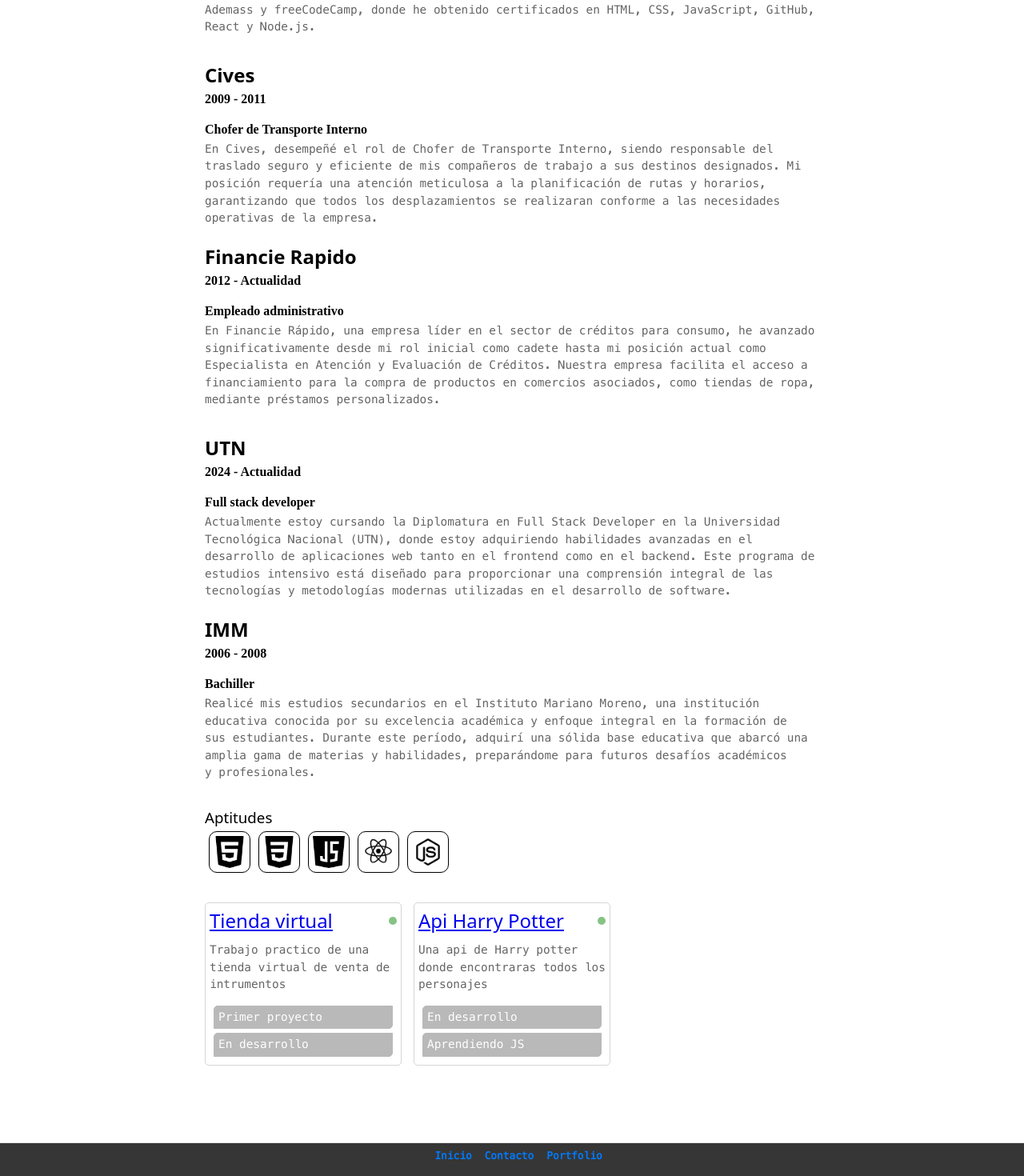
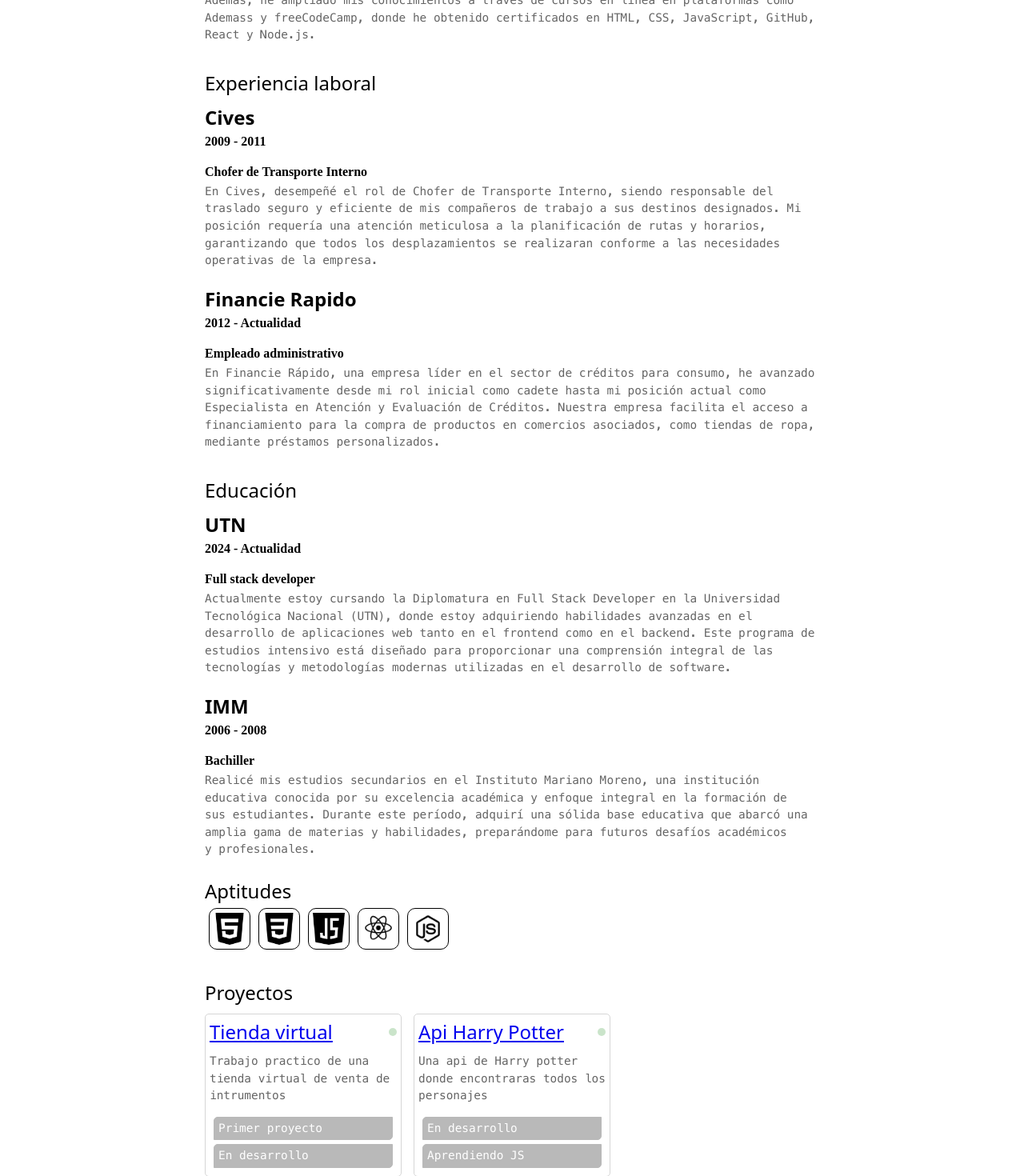
Before and after one commit to sachacq1/tpreact, a React (Vite) app: page /portfolio in a window 1280 px wide. Shown: the part 420-1890 px from the top of the page at 80% size. Built offline with nearby package versions, Linux system fonts and the light colour scheme.

Commit message:
change title component

```diff
--- a/src/components/aptitudes/Aptitudes.jsx
+++ b/src/components/aptitudes/Aptitudes.jsx
@@ -29,7 +29,7 @@ const aptitudes = [
 const Aptitudes = () => {
     return (
         <div className="aptitudes-list">
-            <h3>Aptitudes</h3>
+            <h2>Aptitudes</h2>
             {aptitudes.map((aptitude, index) => (
                 <div className="aptitudes" key={index}>
                     <div className="cont-header-aptitudes">
--- a/src/components/educacion/educacion.jsx
+++ b/src/components/educacion/educacion.jsx
@@ -20,6 +20,8 @@ const educationTitle = [
 
 const Education = () => {
     return (
+        <section className='cont-education-list'>
+            <h2 className="text-bold">Educación</h2>
         <div className="education-list">
             {educationTitle.map((education, index) => (
                 <div key={index}>
@@ -32,6 +34,7 @@ const Education = () => {
                 </div>
             ))}
         </div>
+        </section>
     );
 };
 
--- a/src/components/proyectos/proyectos.jsx
+++ b/src/components/proyectos/proyectos.jsx
@@ -20,6 +20,8 @@ const projects = [
 
 const Projects = () => {
     return (
+        <section className='cont-project-list'>
+            <h2 className="text-bold">Proyectos</h2>
         <div className="project-list" >
             {
                 projects.map((project, index) => {
@@ -27,6 +29,7 @@ const Projects = () => {
 
                     return (
                         <div className="project" key={index}>
+
                             <div className="cont-header-project">
                                 <h3><a target="_blank" rel="noopener noreferrer" href={project.url}>{project.name}</a></h3>
                                 <span className={project.status === 1 ? "production" : ""}></span>
@@ -38,6 +41,7 @@ const Projects = () => {
                 })
             }
         </div >
+        </section>
     );
 };
 
--- a/src/components/trabajos/trabajo.jsx
+++ b/src/components/trabajos/trabajo.jsx
@@ -21,6 +21,8 @@ const works = [
 
 const Works = () => {
     return (
+        <section className='cont-work-list'>
+            <h2 className="text-bold">Experiencia laboral</h2>
         <div className="work-list">
             {works.map((work, index) => (
                 <div key={index}>
@@ -33,6 +35,7 @@ const Works = () => {
                 </div>
             ))}
         </div>
+        </section>
     );
 };
 
--- a/src/views/notFound/NotFound.jsx
+++ b/src/views/notFound/NotFound.jsx
@@ -1,3 +1,4 @@
+/* eslint-disable no-unused-vars */
 import Layout from "../../components/layout/Layout.jsx";
 import "./NotFound.css"
 import { Link } from "react-router-dom";
--- a/src/views/portfolio/Portfolio..jsx
+++ b/src/views/portfolio/Portfolio..jsx
@@ -36,7 +36,6 @@ const Portfolio = () => {
                     <h2 className="text-bold">Sobre mi</h2>
                     <p>Actualmente trabajando en Financie Rápido, donde comencé como cadete y ahora me dedico a la gestión de créditos. Mi interés por el desarrollo de software me llevó a estudiar una diplomatura en Full Stack Development en la Universidad Tecnológica Nacional (UTN). Además, he ampliado mis conocimientos a través de cursos en línea en plataformas como Ademass y freeCodeCamp, donde he obtenido certificados en HTML, CSS, JavaScript, GitHub, React y Node.js. </p>
                 </section>
-
                 <Works />
                 <Education />
                 <Aptitudes />
--- a/src/views/portfolio/Portfolio.css
+++ b/src/views/portfolio/Portfolio.css
@@ -96,11 +96,21 @@
 
 
 /* */
-
+/*
 .work-list,
 .education-list,
 .project-list {
-    margin: 2rem 0 2rem 0
+} */
+
+.cont-project-list,
+.cont-education-list,
+.cont-work-list {
+    margin: 2rem 0 1.5rem 0;
+    gap: 10px;
+}
+
+.text-bold  {
+    margin-bottom: 10px;
 }
 
 .work-list div,
```
